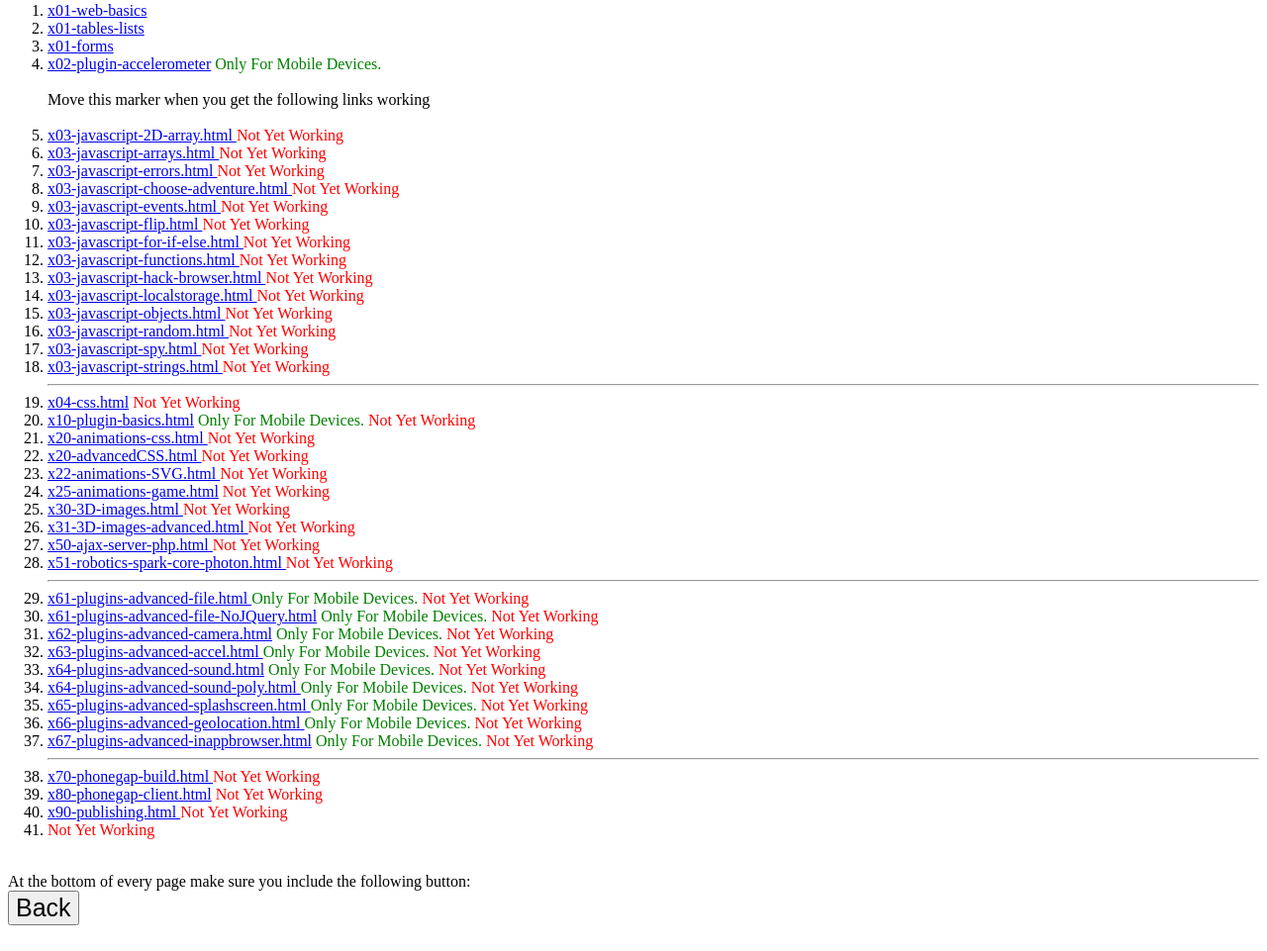
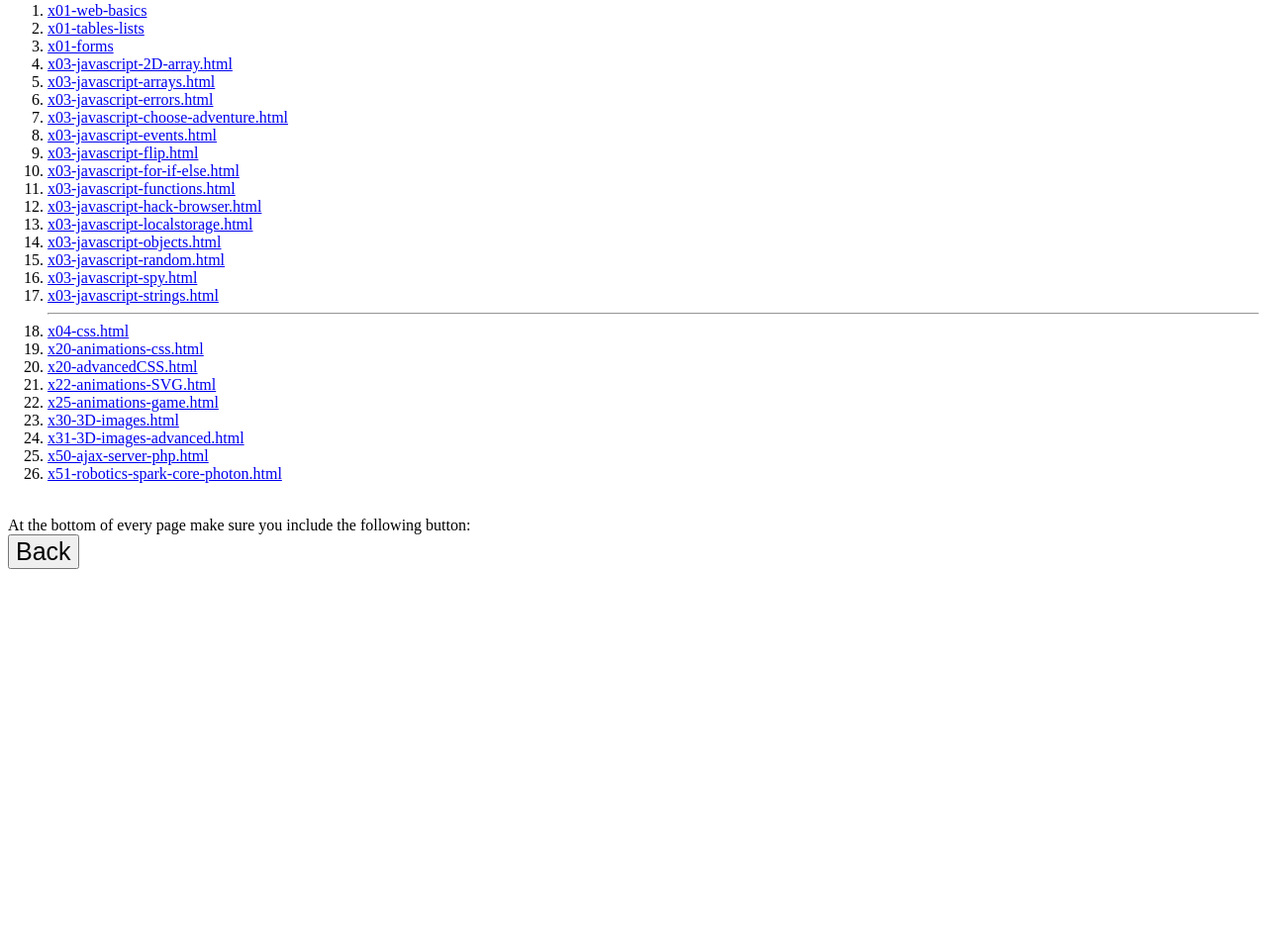
Before and after one commit to hpssjellis/my-gitpod-javascript, a plain HTML site: page public/index.html in a window 1280 px wide. Shown: the part 211-1172 px from the top of the page at 99% size. After the commit the page ends 812 px from the top, so only its background shows below. Drawn offline with Linux system fonts and the light colour scheme.

Commit message:
Update index.html

```diff
--- a/public/index.html
+++ b/public/index.html
@@ -1,10 +1,10 @@
 <h2 style="font-size:45px; color:red;">  </h2> <!-- insert between this tag Teacher Help please with the file -----   -->
 
 
-<h1 align=center>Full Phonegap Computer Programming Course Summary By _____</h1>
+<h1 align=center>Full Javascript Computer Programming Course Summary By _____</h1>
 
 <h3>Instructions</h3>
-Always keep this page up-to-date with <font color="red"> Not Yet Working </font> removed when ready to be marked.<br>
+Change ecvery webpage so that it is different than the starting page<br>
 Eventually (after about a month) make this into a table with four columns: #, Link, Mobile, Done. Use preset checkboxes for mobile and Done. <br>
 Also eventually erase these instructions to show that you want this page marked. <br><br><br>
 
@@ -15,38 +15,22 @@ Also eventually erase these instructions to show that you want this page marked.
 <li><a href="x01-web-basics/x01-tables-lists.html">x01-tables-lists</a><br>
 <li><a href="x01-web-basics/x01-forms.html">x01-forms</a><br>
 
-<li><a href="x02-plugin-accelerometer/x02-plugin-accelerometer.html">x02-plugin-accelerometer</a> <font color="green">Only For Mobile Devices. </font>
+<li><a href="x03-javascript/x03-javascript-2D-array.html">x03-javascript-2D-array.html </a>
+<li><a href="x03-javascript/x03-javascript-arrays.html">x03-javascript-arrays.html </a>
+<li><a href="x03-javascript/x03-javascript-errors.html">x03-javascript-errors.html </a>
+<li><a href="x03-javascript/x03-javascript-choose-adventure.html">x03-javascript-choose-adventure.html </a>
 
+<li><a href="x03-javascript/x03-javascript-events.html">x03-javascript-events.html </a>
+<li><a href="x03-javascript/x03-javascript-flip.html">x03-javascript-flip.html </a>
+<li><a href="x03-javascript/x03-javascript-for-if-else.html">x03-javascript-for-if-else.html </a>
+<li><a href="x03-javascript/x03-javascript-functions.html">x03-javascript-functions.html </a>
 
-
-
-
-<br><br>Move this marker when you get the following links working<br><br>
-
-
-
-
-
-
-
-
-
-<li><a href="x03-javascript/x03-javascript-2D-array.html">x03-javascript-2D-array.html </a> <font color="red"> Not Yet Working </font>
-<li><a href="x03-javascript/x03-javascript-arrays.html">x03-javascript-arrays.html </a> <font color="red"> Not Yet Working </font>
-<li><a href="x03-javascript/x03-javascript-errors.html">x03-javascript-errors.html </a> <font color="red"> Not Yet Working </font>
-<li><a href="x03-javascript/x03-javascript-choose-adventure.html">x03-javascript-choose-adventure.html </a> <font color="red"> Not Yet Working </font>
-
-<li><a href="x03-javascript/x03-javascript-events.html">x03-javascript-events.html </a> <font color="red"> Not Yet Working </font>
-<li><a href="x03-javascript/x03-javascript-flip.html">x03-javascript-flip.html </a> <font color="red"> Not Yet Working </font>
-<li><a href="x03-javascript/x03-javascript-for-if-else.html">x03-javascript-for-if-else.html </a> <font color="red"> Not Yet Working </font>
-<li><a href="x03-javascript/x03-javascript-functions.html">x03-javascript-functions.html </a> <font color="red"> Not Yet Working </font>
-
-<li><a href="x03-javascript/x03-javascript-hack-browser.html">x03-javascript-hack-browser.html </a> <font color="red"> Not Yet Working </font>
-<li><a href="x03-javascript/x03-javascript-localstorage.html">x03-javascript-localstorage.html </a> <font color="red"> Not Yet Working </font>
-<li><a href="x03-javascript/x03-javascript-objects.html">x03-javascript-objects.html </a> <font color="red"> Not Yet Working </font>
-<li><a href="x03-javascript/x03-javascript-random.html">x03-javascript-random.html </a> <font color="red"> Not Yet Working </font>
-<li><a href="x03-javascript/x03-javascript-spy.html">x03-javascript-spy.html </a> <font color="red"> Not Yet Working </font>
-<li><a href="x03-javascript/x03-javascript-strings.html">x03-javascript-strings.html </a> <font color="red"> Not Yet Working </font>
+<li><a href="x03-javascript/x03-javascript-hack-browser.html">x03-javascript-hack-browser.html </a>
+<li><a href="x03-javascript/x03-javascript-localstorage.html">x03-javascript-localstorage.html </a>
+<li><a href="x03-javascript/x03-javascript-objects.html">x03-javascript-objects.html </a>
+<li><a href="x03-javascript/x03-javascript-random.html">x03-javascript-random.html </a>
+<li><a href="x03-javascript/x03-javascript-spy.html">x03-javascript-spy.html </a>
+<li><a href="x03-javascript/x03-javascript-strings.html">x03-javascript-strings.html </a>
 
 
 
@@ -61,69 +45,23 @@ Also eventually erase these instructions to show that you want this page marked.
 
 
 
-<li><a href="x04-css/x04-css.html"> x04-css.html</a> <font color="red"> Not Yet Working </font>
-
-<li><a href="x10-plugin-basics/x10-plugin-basics.html"> x10-plugin-basics.html</a>  <font color="green">Only For Mobile Devices. </font>  <font color="red"> Not Yet Working </font>
-
-<li><a href="x20-animations-css/x20-animations-css.html">x20-animations-css.html </a> <font color="red"> Not Yet Working </font>
-<li><a href="x20-animations-css/x20-advancedCSS.html">x20-advancedCSS.html </a> <font color="red"> Not Yet Working </font>
-
-<li><a href="x22-animations-SVG/x22-animations-SVG.html">x22-animations-SVG.html </a> <font color="red"> Not Yet Working </font>
-
-<li><a href="x25-animations-game/x25-animations-game.html"> x25-animations-game.html</a> <font color="red"> Not Yet Working </font>
-
-<li><a href="x30-3D-images/x30-3D-images.html">x30-3D-images.html </a> <font color="red"> Not Yet Working </font>
-
-<li><a href="x31-3D-images-advanced/x31-3D-images-advanced.html">x31-3D-images-advanced.html </a> <font color="red"> Not Yet Working </font>
-
-<li><a href="x50-ajax-server-php/x50-ajax-server-php.html">x50-ajax-server-php.html </a> <font color="red"> Not Yet Working </font>
-
-<li><a href="x51-robotics-spark-core-photon/x51-robotics-spark-core-photon.html ">x51-robotics-spark-core-photon.html  </a> <font color="red"> Not Yet Working </font>
+<li><a href="x04-css/x04-css.html"> x04-css.html</a>
 
 
+<li><a href="x20-animations-css/x20-animations-css.html">x20-animations-css.html </a>
+<li><a href="x20-animations-css/x20-advancedCSS.html">x20-advancedCSS.html </a>
 
+<li><a href="x22-animations-SVG/x22-animations-SVG.html">x22-animations-SVG.html </a>
 
+<li><a href="x25-animations-game/x25-animations-game.html"> x25-animations-game.html</a>
 
+<li><a href="x30-3D-images/x30-3D-images.html">x30-3D-images.html </a>
 
+<li><a href="x31-3D-images-advanced/x31-3D-images-advanced.html">x31-3D-images-advanced.html </a>
 
-<hr>
+<li><a href="x50-ajax-server-php/x50-ajax-server-php.html">x50-ajax-server-php.html </a>
 
-
-
-<li><a href="x61-plugins-advanced-file/x61-plugins-advanced-file.html">x61-plugins-advanced-file.html </a> <font color="green">Only For Mobile Devices. </font>  <font color="red"> Not Yet Working </font>
-
-<li><a href="x61-plugins-advanced-file/x61-plugins-advanced-file-NoJQuery.html"> x61-plugins-advanced-file-NoJQuery.html</a> <font color="green">Only For Mobile Devices. </font>  <font color="red"> Not Yet Working </font>
-
-<li><a href="x62-plugins-advanced-camera/x62-plugins-advanced-camera.html">x62-plugins-advanced-camera.html</a> <font color="green">Only For Mobile Devices. </font>  <font color="red"> Not Yet Working </font>
-
-<li><a href="x63-plugins-advanced-accel/x63-plugins-advanced-accel.html">x63-plugins-advanced-accel.html </a> <font color="green">Only For Mobile Devices. </font>  <font color="red"> Not Yet Working </font>
-
-<li><a href="x64-plugins-advanced-sound/x64-plugins-advanced-sound.html"> x64-plugins-advanced-sound.html</a> <font color="green">Only For Mobile Devices. </font>  <font color="red"> Not Yet Working </font>
-
-<li><a href="x64-plugins-advanced-sound/x64-plugins-advanced-sound-poly.html">x64-plugins-advanced-sound-poly.html </a> <font color="green">Only For Mobile Devices. </font>  <font color="red"> Not Yet Working </font>
-
-<li><a href="x65-plugins-advanced-splashscreen/x65-plugins-advanced-splashscreen.html">x65-plugins-advanced-splashscreen.html </a> <font color="green">Only For Mobile Devices. </font>  <font color="red"> Not Yet Working </font>
-
-<li><a href="x66-plugins-advanced-geolocation/x66-plugins-advanced-geolocation.html">x66-plugins-advanced-geolocation.html </a> <font color="green">Only For Mobile Devices. </font>  <font color="red"> Not Yet Working </font>
-
-<li><a href="x67-plugins-advanced-inappbrowser/x67-plugins-advanced-inappbrowser.html"> x67-plugins-advanced-inappbrowser.html</a> <font color="green">Only For Mobile Devices. </font>  <font color="red"> Not Yet Working </font>
-
-
-<hr>
-
-
-
-
-<li><a href="x70-phonegap-build/x70-phonegap-build.html">x70-phonegap-build.html </a> <font color="red"> Not Yet Working </font>
-
-<li><a href="x80-phonegap-client/x80-phonegap-client.html"> x80-phonegap-client.html</a> <font color="red"> Not Yet Working </font>
-
-<li><a href="x90-publishing/x90-publishing.html">x90-publishing.html </a> <font color="red"> Not Yet Working </font>
-
-<li><a href=""> </a> <font color="red"> Not Yet Working </font>
-
-
-
+<li><a href="x51-robotics-spark-core-photon/x51-robotics-spark-core-photon.html ">x51-robotics-spark-core-photon.html  </a>
 
 
 
```
